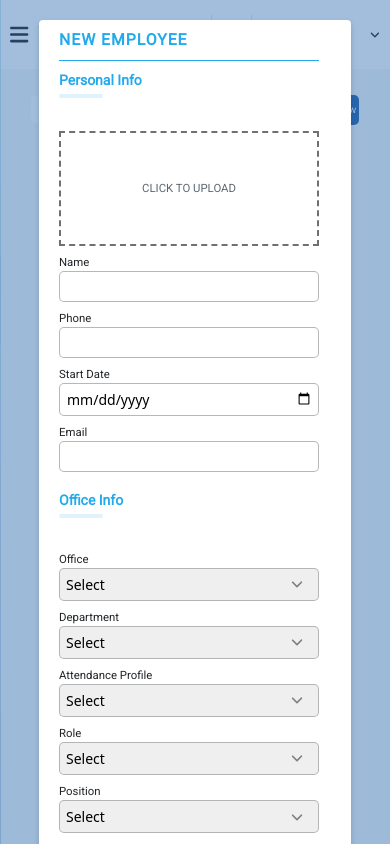
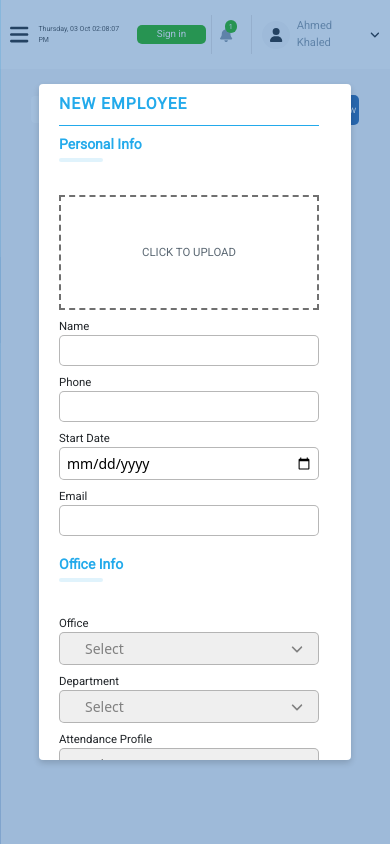
Before and after one commit to maghraby1998/Employees, a React (Create React App) app: page /employees in a window 390 px wide. Both pictures are taken after typing "Sample" into the empty fields and a click on the button "Add new". Shown: the top 844 px of the page. Built offline with nearby package versions, Linux system fonts and the light colour scheme.

Commit message:
adjusted form on small screens

```diff
--- a/src/components/Form.js
+++ b/src/components/Form.js
@@ -23,11 +23,14 @@ const Form = (props) => {
         workFromHome : false
     })
 
+    const [error, setError] = useState();
+
     useEffect( () => {
-        console.log(employee.workFromHome);
-    }, [employee])
-
-    const [error, setError] = useState();
+        document.body.style.overflowY = 'hidden';
+        return () => {
+            document.body.style.overflowY = 'scroll';
+          };
+    }, [])
 
     const handleChange = (e) => {
         let {name, value, type} = e.target;
@@ -175,7 +178,7 @@ const Form = (props) => {
                 <div>
                     <label htmlFor='office'>Office</label>
                     <div className='select-container'>
-                        <select onChange={handleChange} id='office' name='office'>
+                        <select style={{color: employee.office ? 'black' : 'grey', paddingLeft:'24px'}} onChange={handleChange} id='office' name='office'>
                             <option value=''>Select</option>
                             <option value='arabic localizer'>Arabic Localizer</option>
                             <option value='other'>Others</option>
@@ -188,7 +191,7 @@ const Form = (props) => {
                         <div>
                             <label htmlFor='department'>Department</label>
                             <div className='select-container'>
-                                <select onChange={handleChange} id='depratment' name='department'>
+                                <select style={{color: employee.department ? 'black' : 'grey', paddingLeft:'24px'}}  onChange={handleChange} id='depratment' name='department'>
                                     <option value=''>Select</option>
                                     <option value='arabic localizer'>Arabic Localizer</option>
                                     <option value='astonish office'>Astonish Office</option>
@@ -210,7 +213,7 @@ const Form = (props) => {
                         <div>
                             <label htmlFor='attendance'>Attendance Profile</label>
                             <div className='select-container'>
-                                <select onChange={handleChange} id='attendance' name='attendance'>
+                                <select style={{color: employee.attendance ? 'black' : 'grey', paddingLeft:'24px'}}  onChange={handleChange} id='attendance' name='attendance'>
                                     <option value=''>Select</option>
                                     <option value='present'>Present</option>
                                     <option value='absent'>Absent</option>
@@ -227,7 +230,7 @@ const Form = (props) => {
                         <div>
                             <label htmlFor='role'>Role</label>
                             <div className='select-container'>
-                                <select onChange={handleChange} id='role' name='role'>
+                                <select style={{color: employee.role ? 'black' : 'grey', paddingLeft:'24px'}}  onChange={handleChange} id='role' name='role'>
                                     <option value=''>Select</option>
                                     <option value='employee'>Employee</option>
                                     <option value='office manager'>Office Manager</option>
@@ -242,7 +245,7 @@ const Form = (props) => {
                         <div>
                             <label htmlFor='position'>Position</label>
                             <div className='select-container'>
-                                <select onChange={handleChange} id='position' name='position'>
+                                <select style={{color: employee.position ? 'black' : 'grey', paddingLeft:'24px'}}  onChange={handleChange} id='position' name='position'>
                                     <option value=''>Select</option>
                                     <option value='executive'>Executive</option>
                                     <option value='manager'>Manager</option>
@@ -266,7 +269,7 @@ const Form = (props) => {
                         <div>
                             <label htmlFor='manager'>Direct Manager</label>
                             <div className='select-container'>
-                                <select onChange={handleChange} id='manager' name='manager'>
+                                <select style={{color: employee.manager ? 'black' : 'grey', paddingLeft:'24px'}}  onChange={handleChange} id='manager' name='manager'>
                                     <option value=''>Select Option</option>
                                     <option value='mohamed tarek'>Mohamed Tarek</option>
                                     <option value='eslam ahmed'>Eslam Ahmed</option>
@@ -307,7 +310,8 @@ const Form = (props) => {
                 </div> */}
             </div>
             {/* Work from home */}
-            <hr></hr>
+            {/* <hr></hr> */}
+            <div className='form-line'></div>
             <div className='form-buttons'>
                 <button onClick={handleFormDisplay} className='cancel-button'>Cancel</button>
                 <input type='submit' value="Save" />
--- a/src/css/Form.css
+++ b/src/css/Form.css
@@ -8,7 +8,6 @@
     display: flex;
     align-items: center;
     justify-content: center;
-    z-index: 999;
 }
 
 .employee-form{
@@ -18,6 +17,8 @@
     box-shadow: 0 3px 6px 0 rgba(0, 0, 0, 0.16);
     border-radius: 4px;
     padding: 11px 32px 20px 20px;
+    height: 80vh;
+    overflow-y: scroll;
 }
 
 .form-category{
@@ -50,6 +51,10 @@
     border-radius: 3px;
     background-color: rgba(35, 170, 235, 0.14);
     margin: 5px 0px 25px 0px;
+    -webkit-border-radius: 3px;
+    -moz-border-radius: 3px;
+    -ms-border-radius: 3px;
+    -o-border-radius: 3px;
 }
 
 #imgInput{
@@ -170,7 +175,7 @@ label{
 
 .check-input{
     -webkit-appearance: none;
-    opacity: 0;
+    display: none;
     height: 0;
     width: 0;
 }
@@ -183,6 +188,7 @@ label{
     margin-right: 5px;
     display: grid;
     place-items: center;
+    margin-bottom: 2px;
 }
 
 .custom-check-input-active{
@@ -221,6 +227,14 @@ hr{
     margin-right: auto;
 }
 
+.form-line{
+    width: 100%;
+    margin: auto;
+    height: 1px;
+    background-color: #d2d2d2;
+    margin-bottom: 10px;
+}
+
 input[type='submit']{
     height: 30px;
     width: 85px;
```
